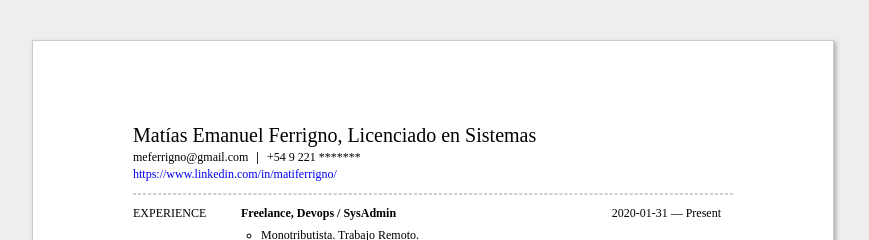
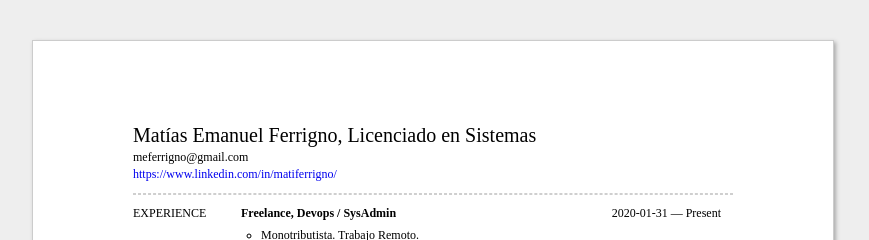
Before and after one commit to matiferrigno/resume, a plain HTML site: page index.html in a window 1280 px wide. Shown: the top 240 px of the page, without its empty margins (207-1076 px from the left). Drawn offline with Linux system fonts and the light colour scheme.

Commit message:
Deploying to gh-pages from @ matiferrigno/resume@e324f8850d5c0486198b4276bbac0ce829feded5 🚀

```diff
--- a/index.html
+++ b/index.html
@@ -175,8 +175,6 @@ a {
   <div id='basicsBlock' class='smallFont'>
     <div class='contactBlock'>
       <span class='email'>meferrigno@gmail.com</span>
-      <span class='divider'>|</span>
-      <span class='phone'>+54 9 221 *******</span>
     </div>
       <div id='profilesBlock'>
             <span class='url'>
```
